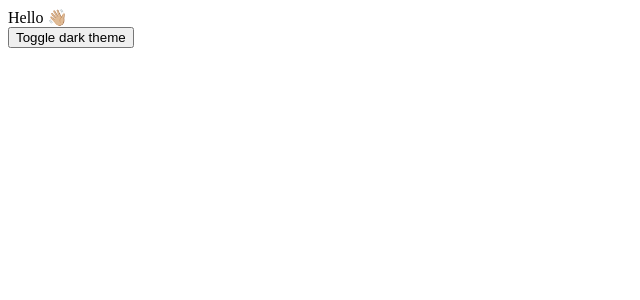
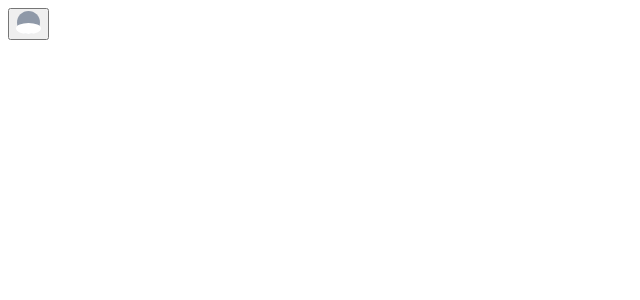
Before and after one commit to adelbeke/delbeke, a Vue app: page / in a window 1280 px wide. Shown: the top 300 px of the page, without its empty margins (0-640 px from the left). Built offline with nearby package versions, Linux system fonts and the light colour scheme; the HTML template or start-up script is replaced by a standard one.

Commit message:
dev: add right colors for background and icons for toggle dark

```diff
--- a/public/index.html
+++ b/public/index.html
@@ -1,5 +1,5 @@
 <!DOCTYPE html>
-<html lang="">
+<html lang="" class="dark">
   <head>
     <meta charset="utf-8">
     <meta http-equiv="X-UA-Compatible" content="IE=edge">
--- a/src/App.vue
+++ b/src/App.vue
@@ -1,46 +1,16 @@
 <template>
-  <main class="dark">
-    <div class="flex-col justify-center flex bg-yellow-300 dark:bg-blue-300 items-center h-screen">
-      <div class="text-4xl">
-        Hello 👋🏼
-      </div>
-      <button v-on:click="toggleStorageTheme">
-        Toggle dark theme
-      </button>
+    <div class="flex-col justify-center flex bg-primary dark:bg-light items-center h-screen">
+      <toggle-theme />
     </div>
-  </main>
 </template>
 
 <script>
-import {AvailableTheme} from "../config";
+import ToggleTheme from './component/ToggleTheme'
 
 export default {
   name: 'App',
-  methods: {
-    toggleStorageTheme() {
-      const current = localStorage.theme
-      localStorage.theme = current === AvailableTheme.dark
-          ? AvailableTheme.light
-          : AvailableTheme.dark
-
-      return this.toggleMainClass()
-    },
-    toggleMainClass() {
-      const main = document.getElementsByTagName('main')[0]
-      const theme = localStorage.theme
-      switch (theme) {
-        case AvailableTheme.dark:
-        default:
-          main.classList.add('dark')
-          break
-        case AvailableTheme.light:
-          main.classList.remove('dark')
-          break
-      }
-    }
-  },
-  mounted() {
-    this.toggleMainClass()
+  components: {
+    ToggleTheme
   }
 }
 </script>
--- /dev/null
+++ b/src/component/ToggleTheme.vue
@@ -0,0 +1,49 @@
+<template>
+  <div class="absolute top-0 right-0 p-4">
+    <button v-on:click="toggleStorageTheme">
+      <img :src="icon" alt="" />
+    </button>
+  </div>
+</template>
+
+<script>
+import {AvailableTheme} from "@/config";
+
+export default {
+  name: 'ToggleTheme',
+  data() {
+      return {
+        icon: require('@/assets/svg/sun.svg')
+      }
+  },
+  methods: {
+    toggleStorageTheme() {
+      const current = localStorage.theme
+      localStorage.theme = current === AvailableTheme.dark
+          ? AvailableTheme.light
+          : AvailableTheme.dark
+
+      return this.toggleMainClass()
+    },
+    toggleMainClass() {
+      const main = document.getElementsByTagName('html')[0]
+      const theme = localStorage.theme
+
+      switch (theme) {
+        case AvailableTheme.dark:
+        default:
+          main.classList.add('dark')
+          this.icon = require('@/assets/svg/sun.svg')
+          break
+        case AvailableTheme.light:
+          main.classList.remove('dark')
+          this.icon = require('@/assets/svg/moon.svg')
+          break
+      }
+    }
+  },
+  mounted() {
+    this.toggleMainClass()
+  }
+}
+</script>
```
Also changed, not shown: tailwind.config.js (+7 -1 lines), src/assets/svg/moon.svg (added), src/assets/svg/sun.svg (added), src/config/index.js (renamed from config/index.js).
